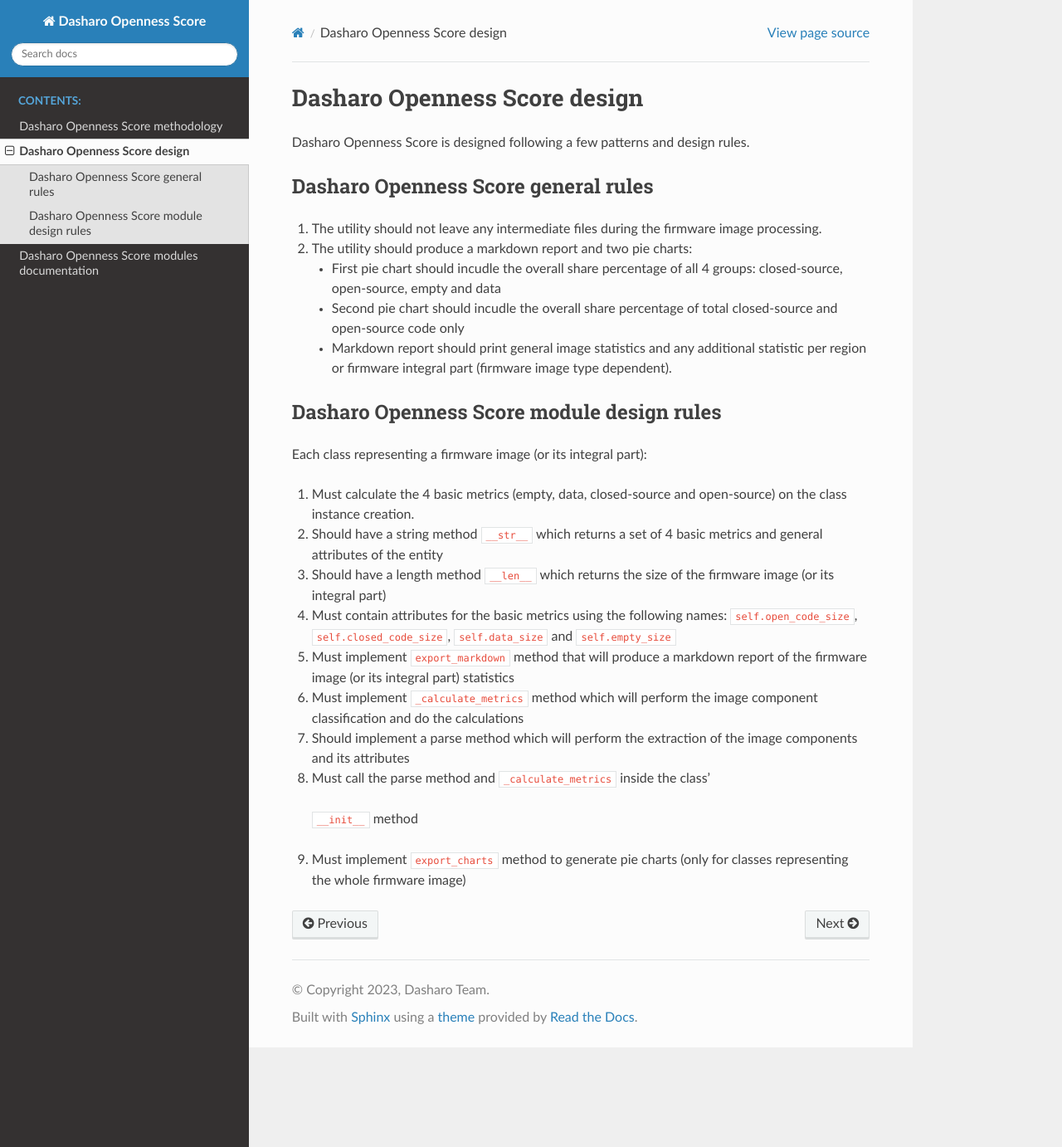
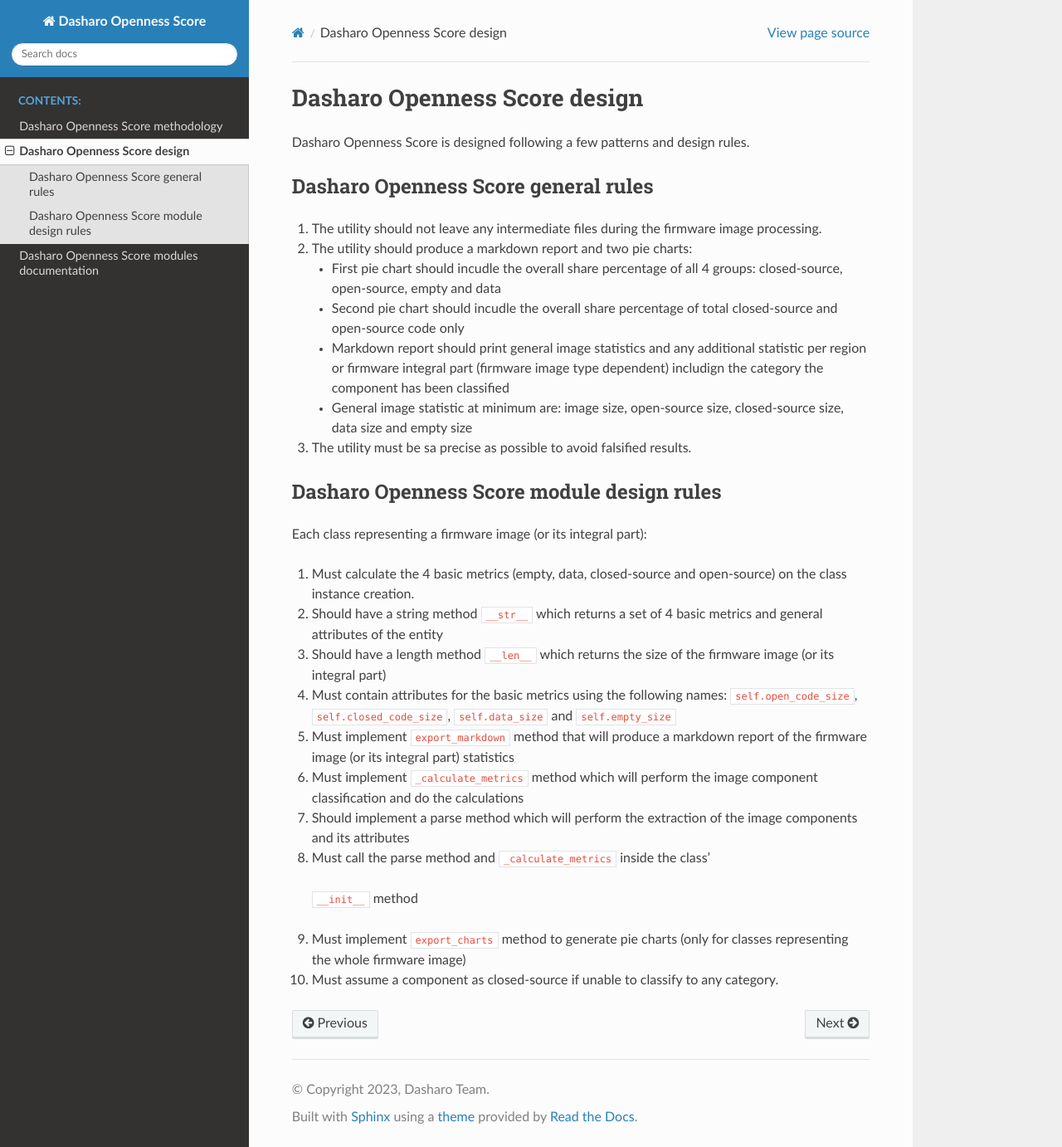
Before and after one commit to Dasharo/Openness-Score, a Sphinx documentation site: the page built from docs/source/design.rst, in a window 1280 px wide and 1382 px high. Shown: the whole window at 83% size. Built offline with Sphinx 7.4.7 and the Read the Docs theme 2.0.0, drawn with Linux system fonts in a browser that asks for light colours.

Commit message:
docs/source/design.rst: finalize design rules
Signed-off-by: Michał Żygowski <michal.zygowski@3mdeb.com>

```diff
--- a/docs/source/design.rst
+++ b/docs/source/design.rst
@@ -17,7 +17,11 @@
      closed-source and open-source code only
    * Markdown report should print general image statistics and any additional
      statistic per region or firmware integral part (firmware image type
-     dependent).
+     dependent) includign the category the component has been classified
+   * General image statistic at minimum are: image size, open-source size,
+     closed-source size, data size and empty size
+
+3. The utility must be sa precise as possible to avoid falsified results.
 
 Dasharo Openness Score module design rules
 ------------------------------------------
@@ -43,3 +47,5 @@
   ``__init__`` method
 9. Must implement ``export_charts`` method to generate pie charts (only for
    classes representing the whole firmware image)
+10. Must assume a component as closed-source if unable to classify to any
+    category.
```
